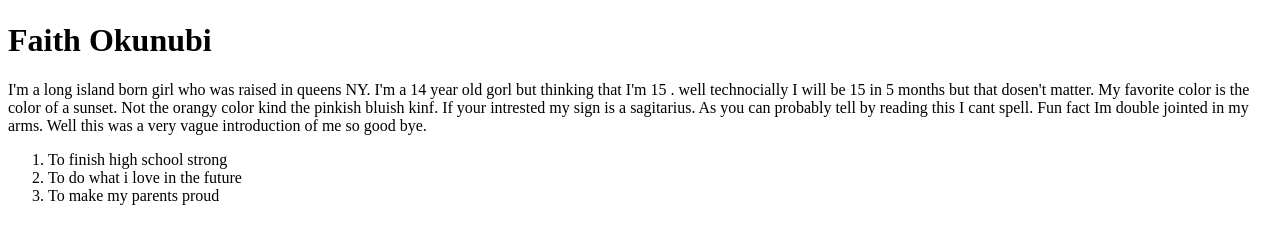
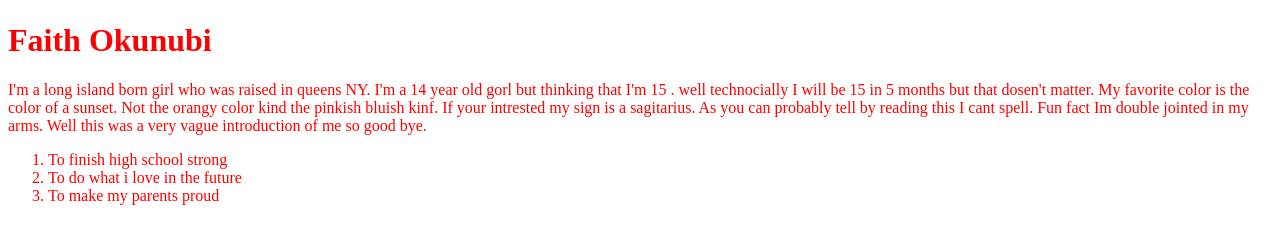
Before and after one commit to DivineFaith1122/My-portofolio, a plain HTML site: page index.html in a window 1280 px wide. Shown: the part 311-554 px from the top of the page. Drawn offline with Linux system fonts and the light colour scheme.

Commit message:
add style

```diff
--- /dev/null
+++ b/Assetts/CSS/style.css
@@ -0,0 +1 @@
+.sleep{color: red;}
--- a/index.html
+++ b/index.html
@@ -1,12 +1,17 @@
 <!DOCTYPE html>
 <html>
 <head>
+     <meta charset="utf-8">
+
 	<title></title>
+
+	<link rel="stylesheet"  href="./Assetts/CSS/style.css">
+
 </head>
 <body>
+<div class="sleep">
+<img src="https://yt3.ggpht.com/-eAmVzegSrZs/AAAAAAAAAAI/AAAAAAAAAAA/Q7rI85PwawA/s900-c-k-no-mo-rj-c0xffffff/photo.jpg">
 
-<img src="https://yt3.ggpht.com/-eAmVzegSrZs/AAAAAAAAAAI/AAAAAAAAAAA/Q7rI85PwawA/s900-c-k-no-mo-rj-c0xffffff/photo.jpg">
-	<div>
 
 
 	<h1>Faith Okunubi</h1>
```
